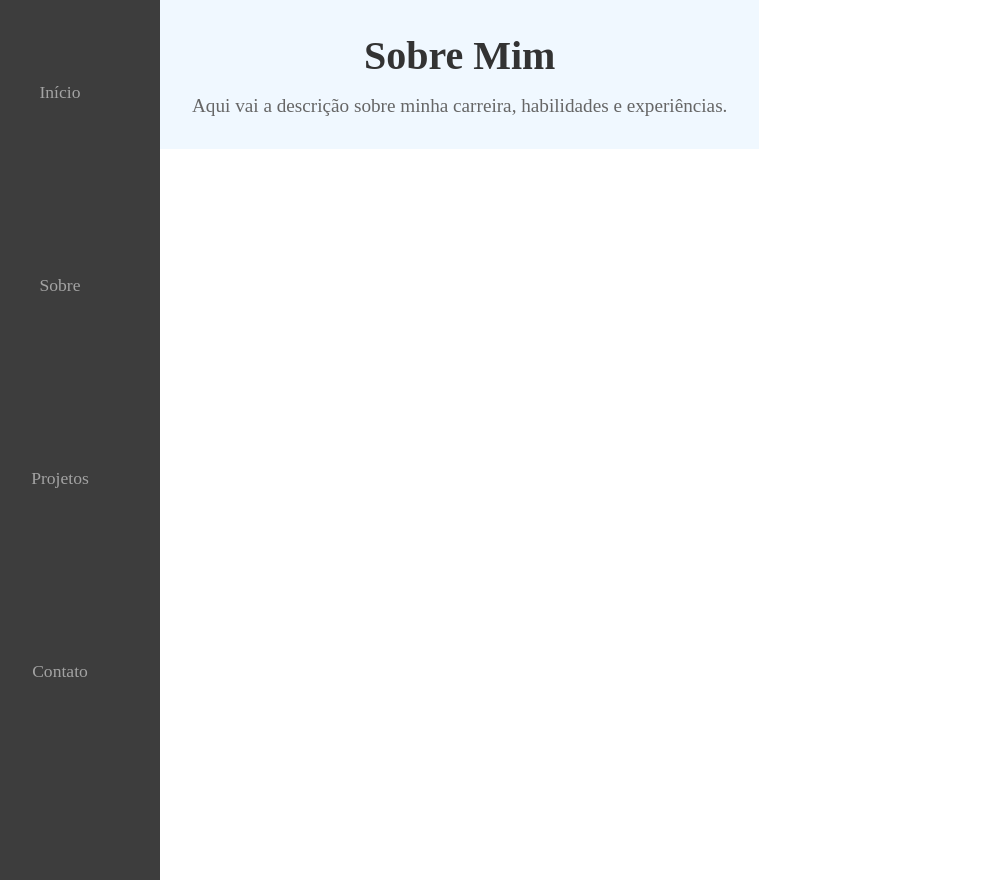
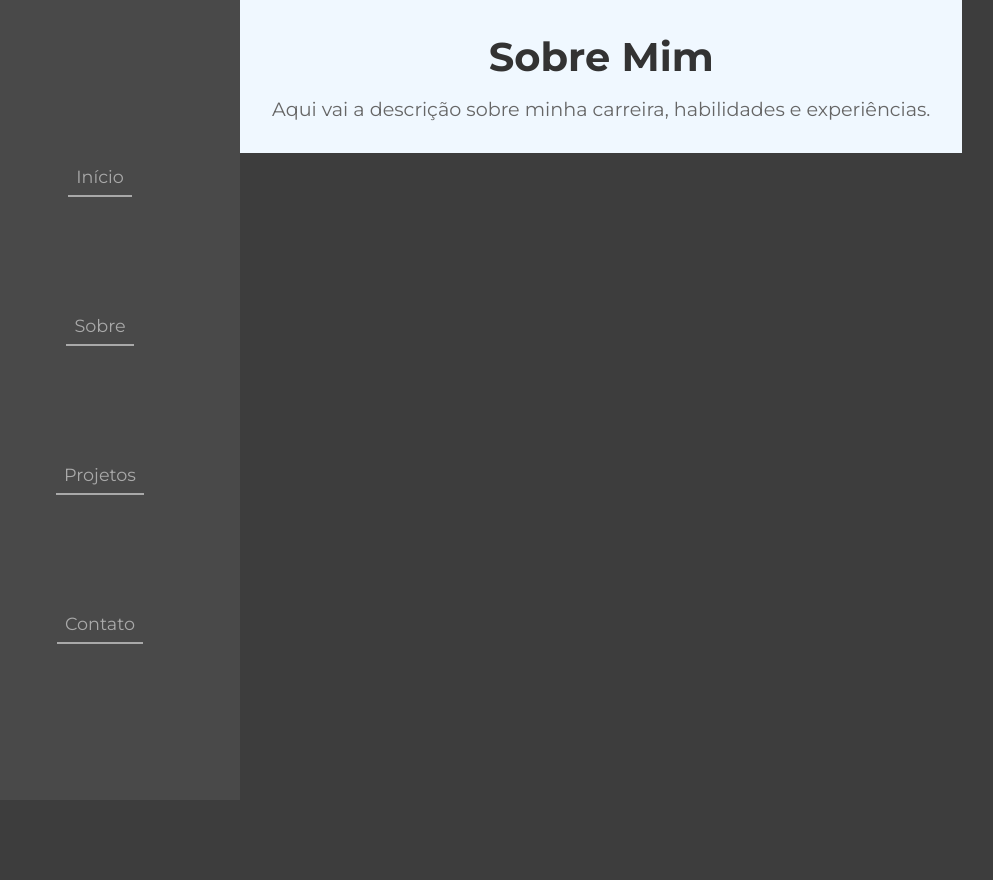
Before and after one commit to DouglassRibeiro/SPA_React_Django, a React (Vite) app in the folder frontend/: page /about in a window 1280 px wide. Shown: the whole page, without its empty margins (40-1033 px from the left). After the commit the page ends 800 px from the top, so only its background shows below. Built offline with nearby package versions, Linux system fonts and the light colour scheme.

Commit message:
colors end gitignore

```diff
--- a/frontend/src/App.jsx
+++ b/frontend/src/App.jsx
@@ -12,9 +12,8 @@ import Contact from "./pages/Contact";
 function App() {
   return (
     <Router>
-      <div className={styles.menuClass}>
+      <div className={styles.menuContent}>
         <nav className={styles.navContainer}>
-          {/* 3. E também à lista <ul> */}
           <ul className={styles.navList}>
             <li>
               <Link to="/" className={styles.navLink}>
--- a/frontend/src/App.module.css
+++ b/frontend/src/App.module.css
@@ -1,40 +1,36 @@
-/* frontend/src/App.module.css */
+@import "./global/colors.css";
+
+
 main {
     display: block;
 }
 
-.menuClass {
+.menuContent {
     display: flex;
 }
 
 .navContainer {
-    display: flex;
-    justify-content: center;
-    background-color: #3d3d3d;
-    width: 200px;
+    background-color: var(--gray-dark);
+    width: 35vh;
 }
 
 .navList {
+    display: flex;
+    height: 100vh;
+    justify-content: center;
     list-style: none;
-    margin: 10vh 0 0 0;
-    padding: 0;
-    gap: 10.5rem;
-    height: 100vh;
-    display: flex;
     flex-direction: column;
-    justify-content: flex-start;
-    transition: color 0.3s ease;
+    transition: 0.3s ease;
 }
 
 .navList li {
     text-align: center;
-    border: rgba(255, 0, 0, 0) 2px solid;
-    transition: color 0.3s ease;
+    margin: 8vh 0;
 }
 
-.navList li:hover {
-    border: red 2px solid;
-    border-radius: 20vh;
+.navList li a {
+    border-bottom: var(--grayish-white) 2px solid;
+    transition: 1s ease;
 }
 
 .navLink {
@@ -42,11 +38,11 @@ main {
     font-weight: 500;
     font-size: 1.1rem;
     padding: 0.5rem;
-    color: #ffffff87;
-    transition: color 0.3s ease;
+    color: var(--grayish-white);
+    transition: 1s ease;
 }
 
 .navLink:hover {
-    color: #ffffff;
-    /* Muda a cor do link ao passar o mouse */
+    border-bottom: var(--white) 2px solid;
+    color: var(--white);
 }
--- /dev/null
+++ b/frontend/src/global/colors.css
@@ -0,0 +1,8 @@
+:root {
+    --dark-gray-color: #3d3d3d;
+    --gray-dark: #494949;
+    --grayish-white: #ffffff87;
+    --white: #ffffff;
+    --red: #b6001e;
+    --dark-blue: #0c005b;
+}
--- a/frontend/src/index.css
+++ b/frontend/src/index.css
@@ -1,4 +1,12 @@
+@import url('https://fonts.googleapis.com/css2?family=Montserrat:wght@400;700&family=Open+Sans:wght@400;700&display=swap');
+
 * {
   padding: 0;
   margin: 0;
+  box-sizing: border-box;
+  font-family: 'Montserrat', 'Open Sans';
 }
+
+body {
+    background-color: var(--dark-gray-color);
+}
--- a/frontend/src/pages/Home.module.css
+++ b/frontend/src/pages/Home.module.css
@@ -1,16 +1,17 @@
+@import '../global/colors.css';
+
 .container {
   padding: 2rem;
   text-align: center;
-  background-color: #f0f8ff; /* AliceBlue */
 }
 
 .title {
-  color: #333;
+  color: var(--red);
   font-size: 2.5rem;
   margin-bottom: 1rem;
 }
 
 .subtitle {
-  color: #666;
+  color: var(--white);
   font-size: 1.2rem;
 }
```
Also changed, not shown: 2 other files (tests, documents, lock files or other folders).
